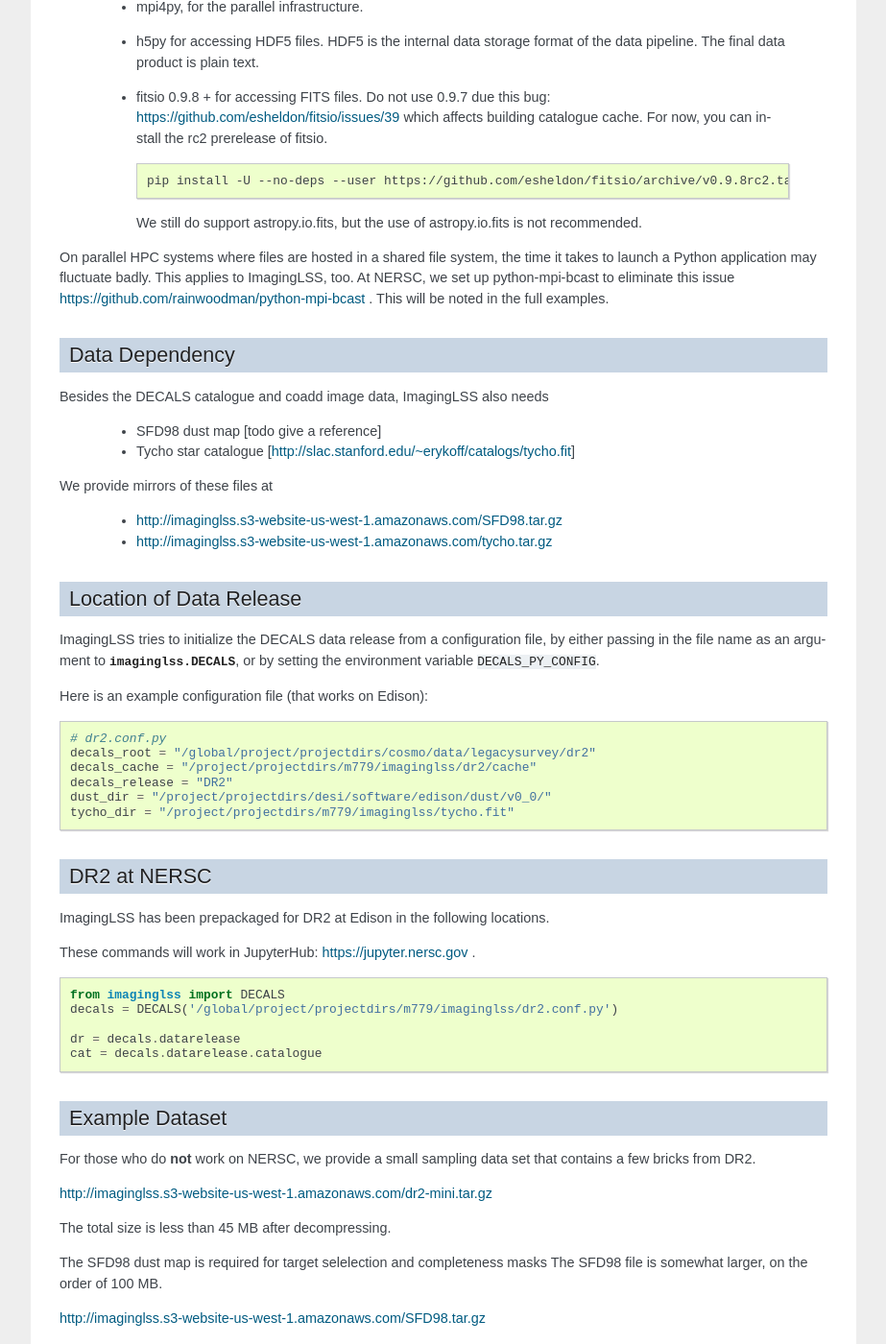
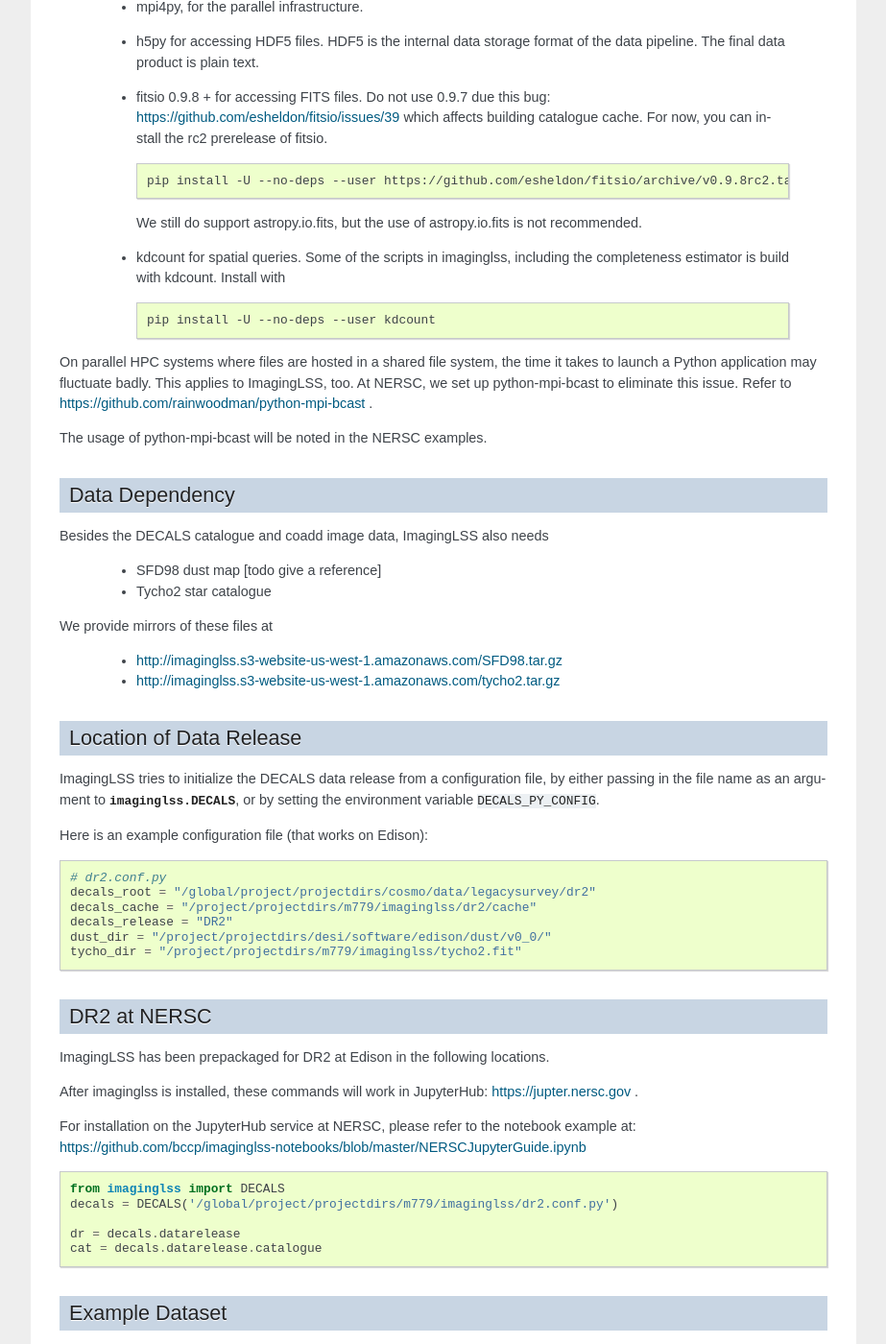
Before and after one commit to desihub/imaginglss, a Sphinx documentation site: the page built from docs/install.rst, in a window 1280 px wide and 1400 px high, scrolled down 742 px. Shown: the whole window at 96% size, without its empty margins (198-1121 px from the left). Built offline with Sphinx 7.4.7, drawn with Linux system fonts in a browser that asks for light colours; formulas are drawn with MathJax 3; pages that are not in the unit, such as notebooks, are missing from menus; some of the changed text lies outside the part shown.

Commit message:
Update tycho -> tycho2 in docs and other minor tweaks.

```diff
--- a/docs/install.rst
+++ b/docs/install.rst
@@ -58,12 +58,22 @@ ImagingLSS is light on dependency.
    We still do support astropy.io.fits, but the use of astropy.io.fits is not
    recommended.
 
+ - kdcount for spatial queries.
+   Some of the scripts in imaginglss, including the completeness estimator is build with
+   kdcount. Install with
+
+   .. code-block:: bash
+
+      pip install -U --no-deps --user kdcount
+
 
 On parallel HPC systems where files are hosted in a shared file system,
 the time it takes to launch a Python application may fluctuate badly.
 This applies to ImagingLSS, too.
-At NERSC, we set up python-mpi-bcast to eliminate this issue https://github.com/rainwoodman/python-mpi-bcast .
-This will be noted in the full examples.
+At NERSC, we set up python-mpi-bcast to eliminate this issue. Refer to
+https://github.com/rainwoodman/python-mpi-bcast .
+
+The usage of python-mpi-bcast will be noted in the NERSC examples.
 
 Data Dependency
 ---------------
@@ -71,12 +81,12 @@ Data Dependency
 Besides the DECALS catalogue and coadd image data, ImagingLSS also needs
 
  - SFD98 dust map [todo give a reference]
- - Tycho star catalogue [http://slac.stanford.edu/~erykoff/catalogs/tycho.fit]
+ - Tycho2 star catalogue
 
 We provide mirrors of these files at
 
  - http://imaginglss.s3-website-us-west-1.amazonaws.com/SFD98.tar.gz
- - http://imaginglss.s3-website-us-west-1.amazonaws.com/tycho.tar.gz
+ - http://imaginglss.s3-website-us-west-1.amazonaws.com/tycho2.tar.gz
 
 Location of Data Release
 ------------------------
@@ -94,14 +104,17 @@ Here is an example configuration file (that works on Edison):
     decals_cache = "/project/projectdirs/m779/imaginglss/dr2/cache"
     decals_release = "DR2"
     dust_dir = "/project/projectdirs/desi/software/edison/dust/v0_0/"
-    tycho_dir = "/project/projectdirs/m779/imaginglss/tycho.fit"
+    tycho_dir = "/project/projectdirs/m779/imaginglss/tycho2.fit"
 
 DR2 at NERSC
 ------------
 
 ImagingLSS has been prepackaged for DR2 at Edison in the following locations.
 
-These commands will work in JupyterHub: https://jupyter.nersc.gov .
+After imaginglss is installed, these commands will work in JupyterHub: https://jupter.nersc.gov .
+
+For installation on the JupyterHub service at NERSC, please refer to the notebook example at:
+https://github.com/bccp/imaginglss-notebooks/blob/master/NERSCJupyterGuide.ipynb
 
 .. code-block:: python
 
@@ -127,9 +140,9 @@ The SFD98 file is somewhat larger, on the order of 100 MB.
 
 http://imaginglss.s3-website-us-west-1.amazonaws.com/SFD98.tar.gz
 
-The Tycho star catalogue is required for target selelection and completeness masks.
+The Tycho2 star catalogue is required for target selelection and completeness masks.
 
-http://imaginglss.s3-website-us-west-1.amazonaws.com/tycho.tar.gz
+http://imaginglss.s3-website-us-west-1.amazonaws.com/tycho2.tar.gz
 
 To deploy this dataset with the source code tree,
 see the following steps.
@@ -145,7 +158,7 @@ see the following steps.
     wget http://imaginglss.s3-website-us-west-1.amazonaws.com/SFD98.tar.gz
     tar -xzvf SFD98.tar.gz
 
-    wget http://imaginglss.s3-website-us-west-1.amazonaws.com/tycho.tar.gz
-    tar -xzvf tycho.tar.gz
+    wget http://imaginglss.s3-website-us-west-1.amazonaws.com/tycho2.tar.gz
+    tar -xzvf tycho2.tar.gz
 
     cd -
```
